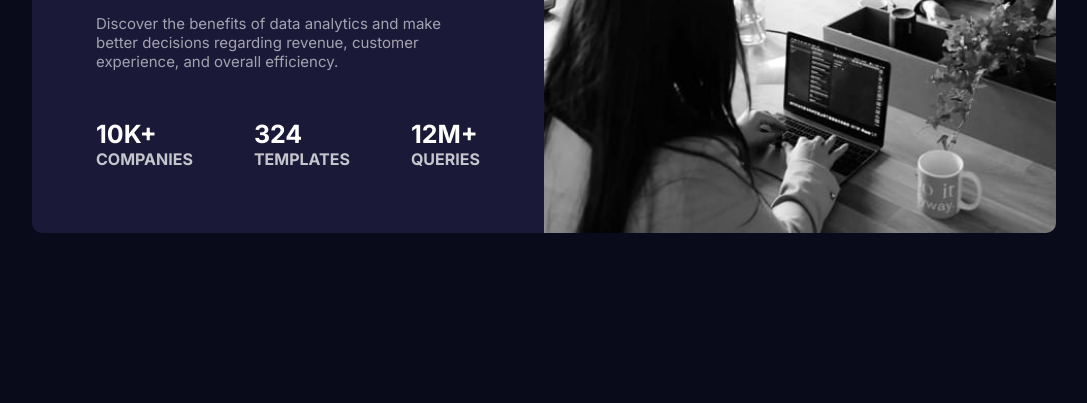
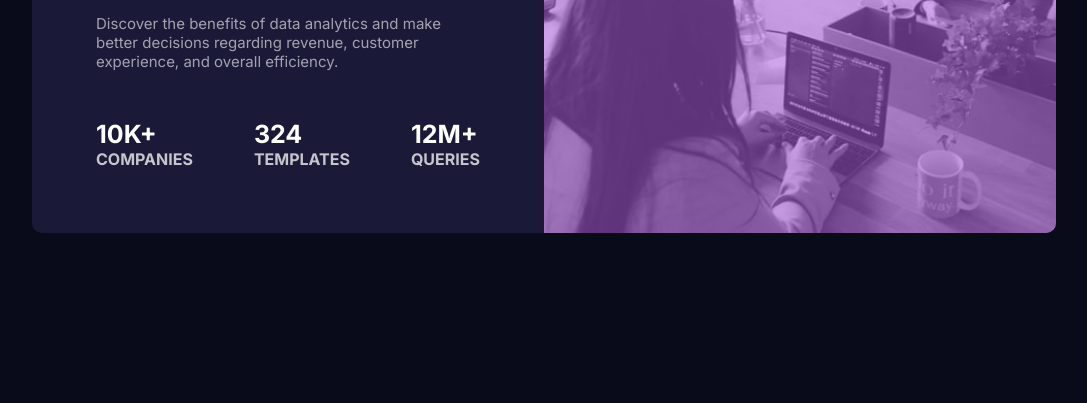
Before and after one commit to francescomerighi1202/StatsPreview-Challenge, a plain HTML site: page index.html in a window 1280 px wide. Shown: the part 397-800 px from the top of the page, without its empty margins (96-1183 px from the left). Drawn offline with Linux system fonts and the light colour scheme.

Commit message:
Add background image color

```diff
--- a/index.html
+++ b/index.html
@@ -33,6 +33,9 @@
 
     <section class="stats__image">
 
+      <div class="layer">
+      </div>
+
     </section>
 
   </main>
--- a/style.css
+++ b/style.css
@@ -11,6 +11,7 @@
     --main-bg: hsl(233, 47%, 7%);
     --card-bg: hsl(244, 38%, 16%);
     --accent: hsl(277, 64%, 61%);
+    --accent-transp: hsla(277, 64%, 61%, 0.549);
 
     --white: hsl(0, 0%, 100%);
     --main-p: hsla(0, 0%, 100%, 0.75);
@@ -47,7 +48,18 @@ body {
     background-image: url(/images/image-header-desktop.jpg);
     background-repeat: no-repeat;
     background-size: cover;
+    position: relative;
     border-radius: 0 10px 10px 0;
+}
+
+.layer {
+    position: absolute;
+    background-color: var(--accent-transp);
+    border-radius: 0 10px 10px 0;
+    top: 0;
+    left: 0;
+    width: 100%;
+    height: 100%;
 }
 
 .card__title {
@@ -142,4 +154,8 @@ body {
         margin: 1em auto;
     }
 
+    .layer {
+        border-radius: 10px 10px 0 0;
+    }
+
 }
```
